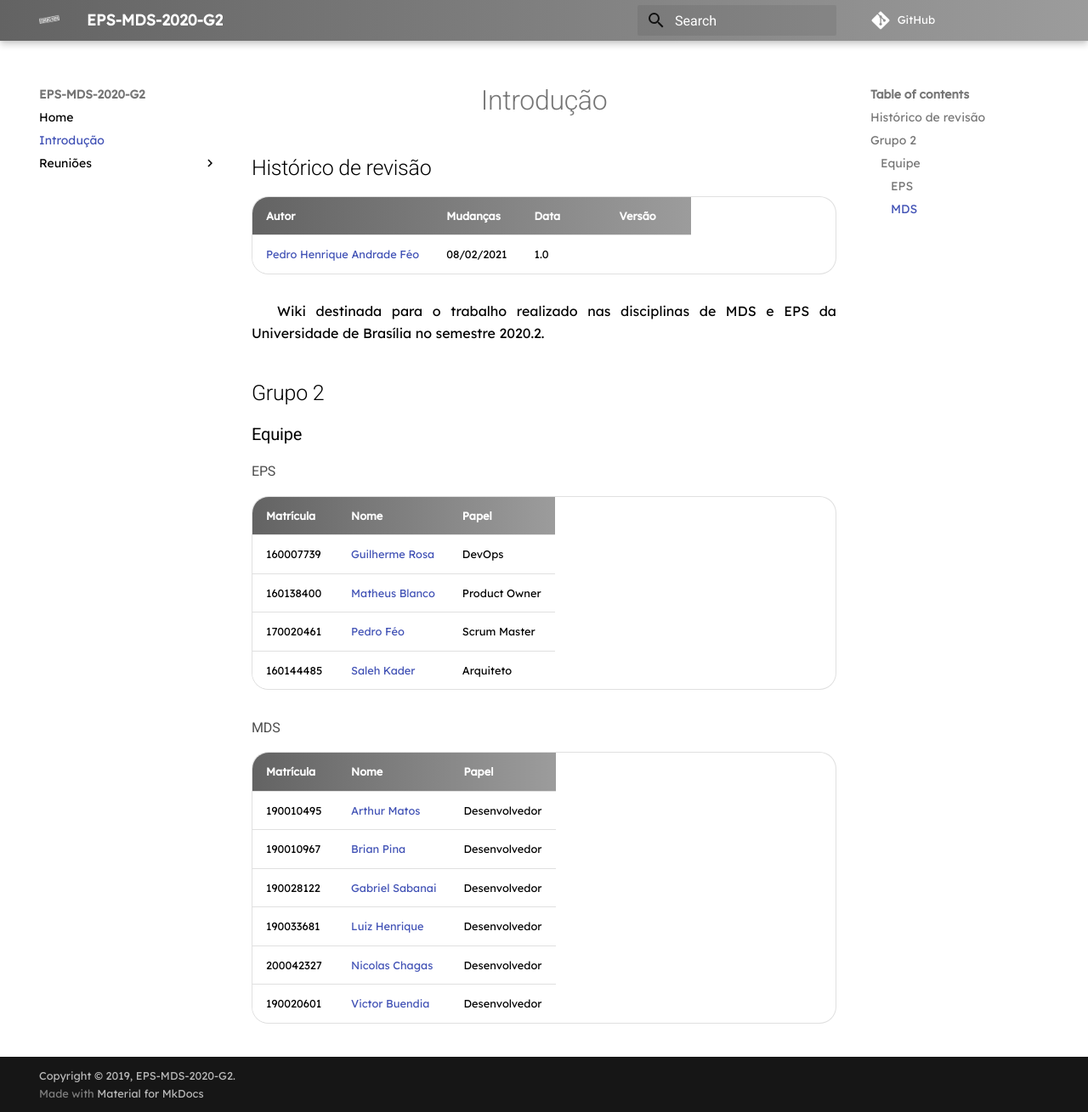
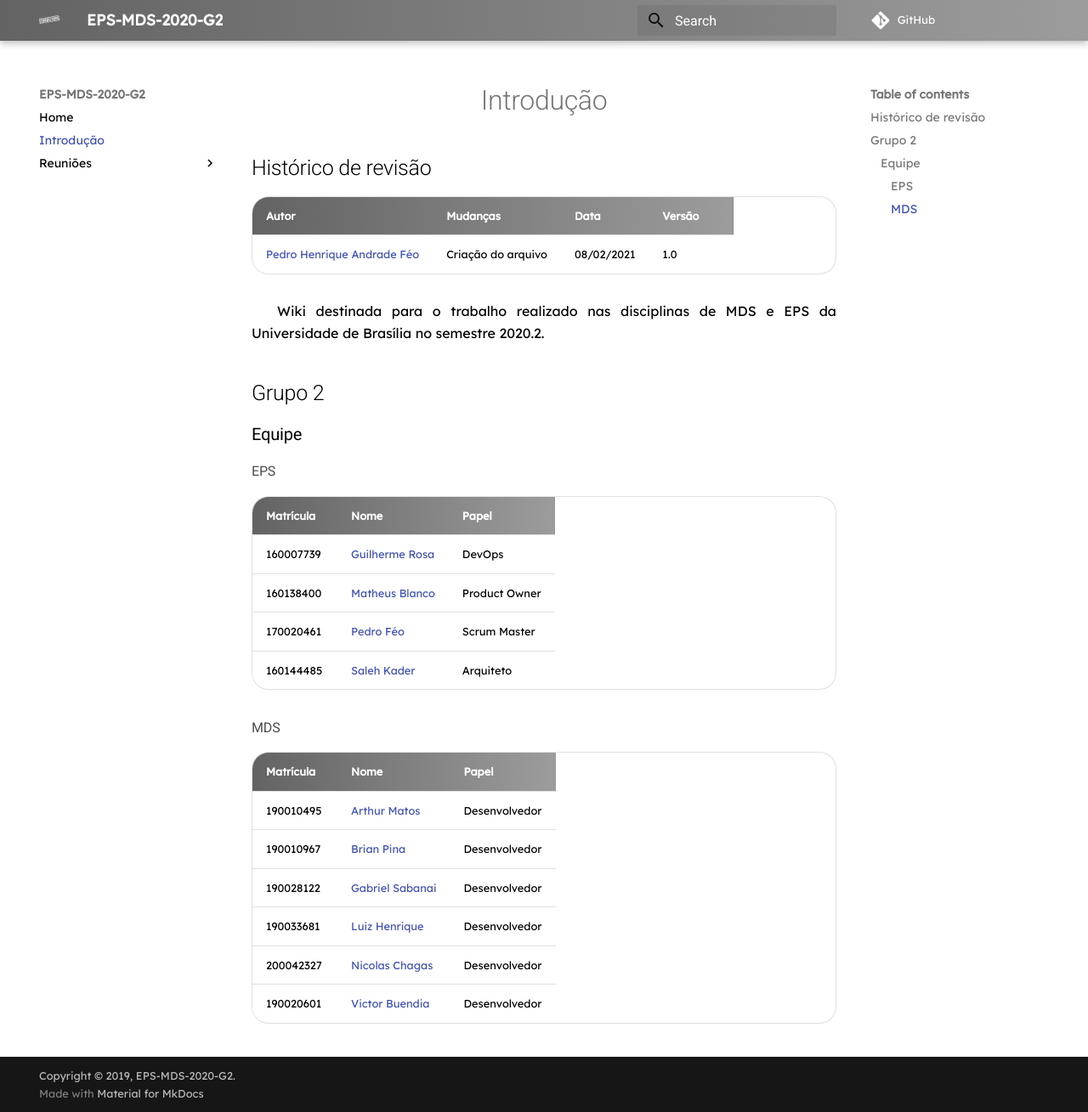
Before and after one commit to fga-eps-mds/2020.2-Eccoar, an MkDocs documentation site: the page built from docs/intro.md, in a window 1280 px wide and 1309 px high. Shown: the whole window at 85% size. Built offline with MkDocs 1.6.1 and Material for MkDocs 9.7.7, drawn with Linux system fonts in a browser that asks for light colours; some web fonts are replaced; comment, search, counter and statistics services are not loaded; old or Windows-style settings are respelled for this version of MkDocs.

Commit message:
fix history table

```diff
--- a/docs/intro.md
+++ b/docs/intro.md
@@ -3,7 +3,7 @@
 ## Histórico de revisão
 |Autor|Mudanças|Data|Versão|
 |--|--|--|--|
-|[Pedro Henrique Andrade Féo](https://github.com/Phe0)|08/02/2021|1.0|
+|[Pedro Henrique Andrade Féo](https://github.com/Phe0)|Criação do arquivo|08/02/2021|1.0|
 
 Wiki destinada para o trabalho realizado nas disciplinas de MDS e EPS da Universidade de Brasília no semestre 2020.2.
 
```
